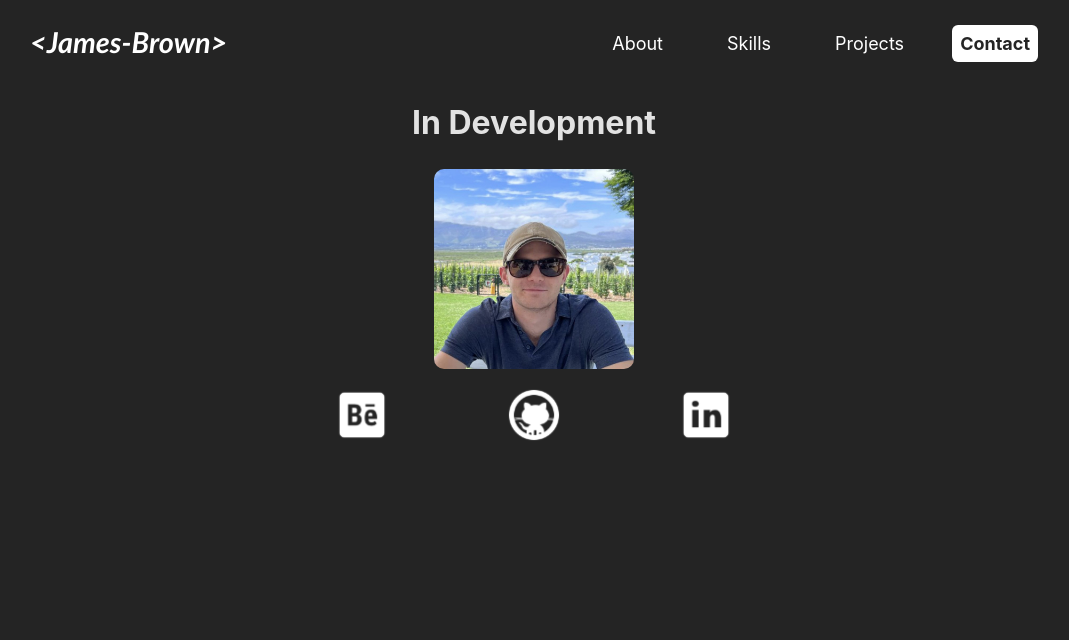
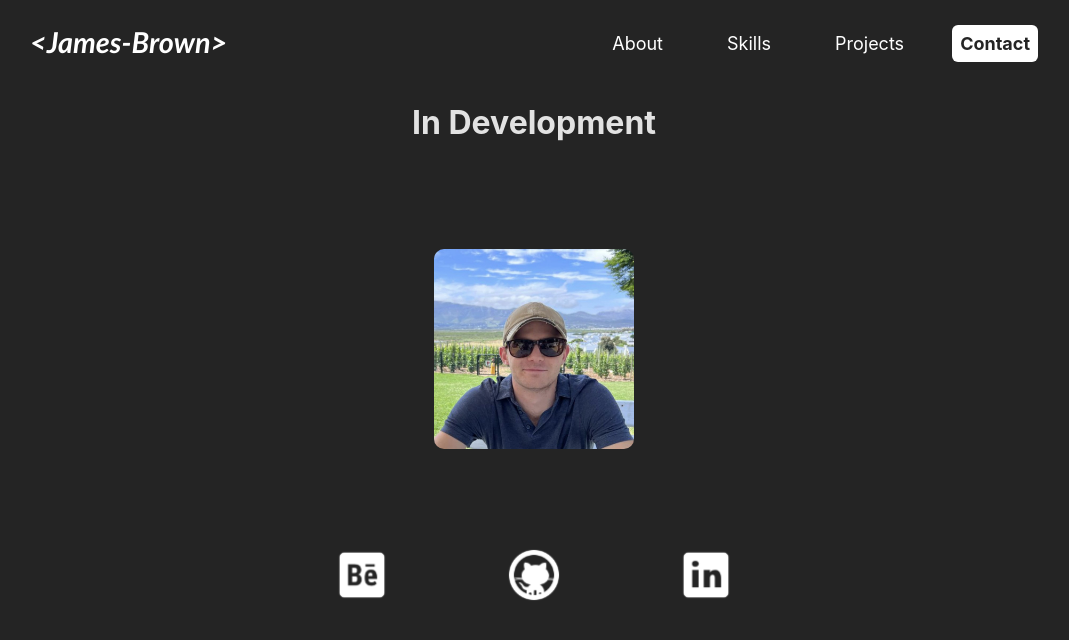
Before and after one commit to James-Frown/New-Portfolio, a React (Vite) app: page /projects in a window 1280 px wide. Shown: the top 640 px of the page, without its empty margins (106-1175 px from the left). Built offline with nearby package versions, Linux system fonts and the light colour scheme.

Commit message:
Latest Changes

```diff
--- a/src/pages/projectsPage/projects.css
+++ b/src/pages/projectsPage/projects.css
@@ -22,6 +22,8 @@
     justify-content: center;
     align-items: center;
     text-align: center;
+    padding-top: 10vh;
+    padding-bottom: 10vh;
 }
 
 .image_selector {
```
